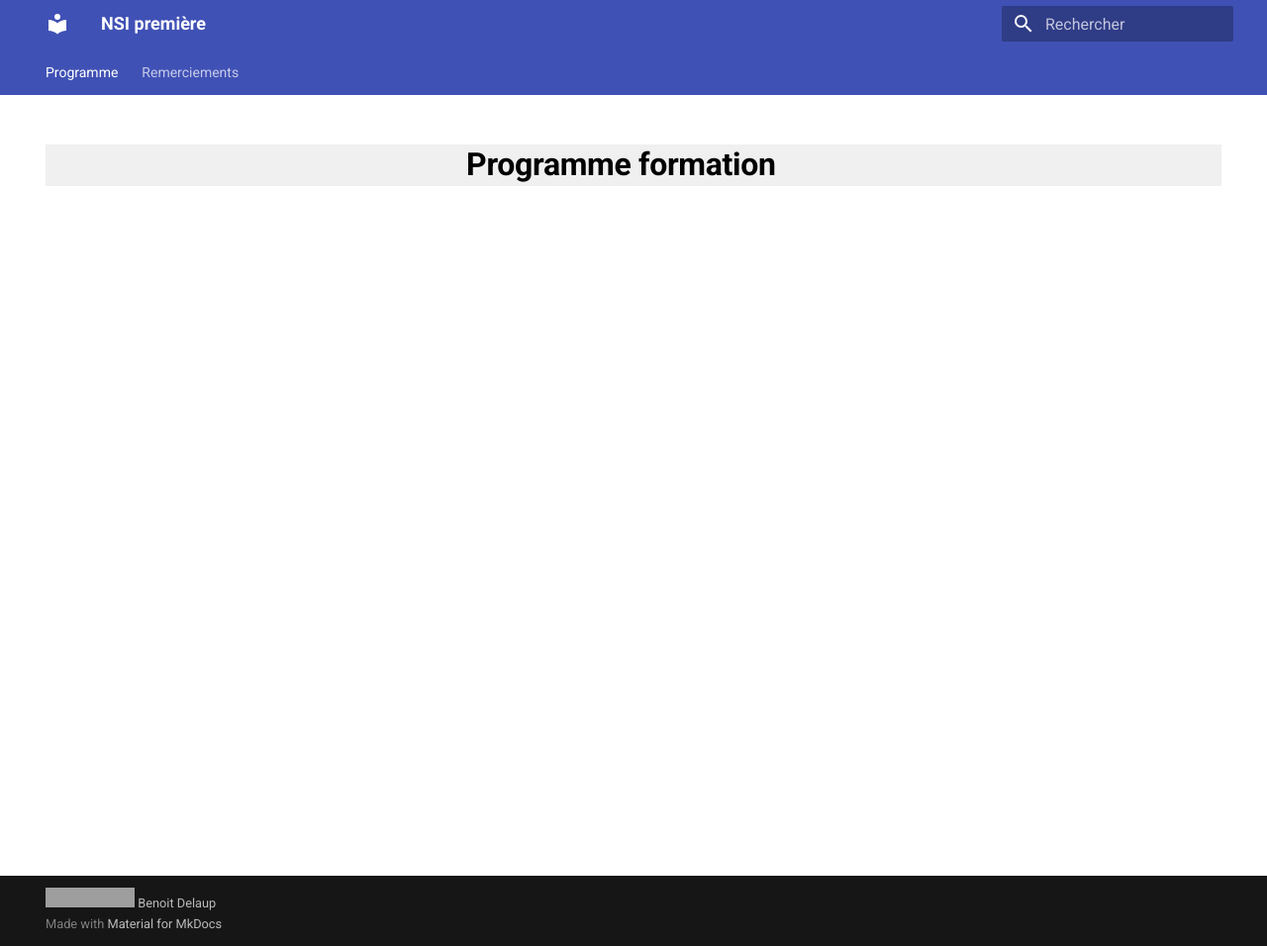
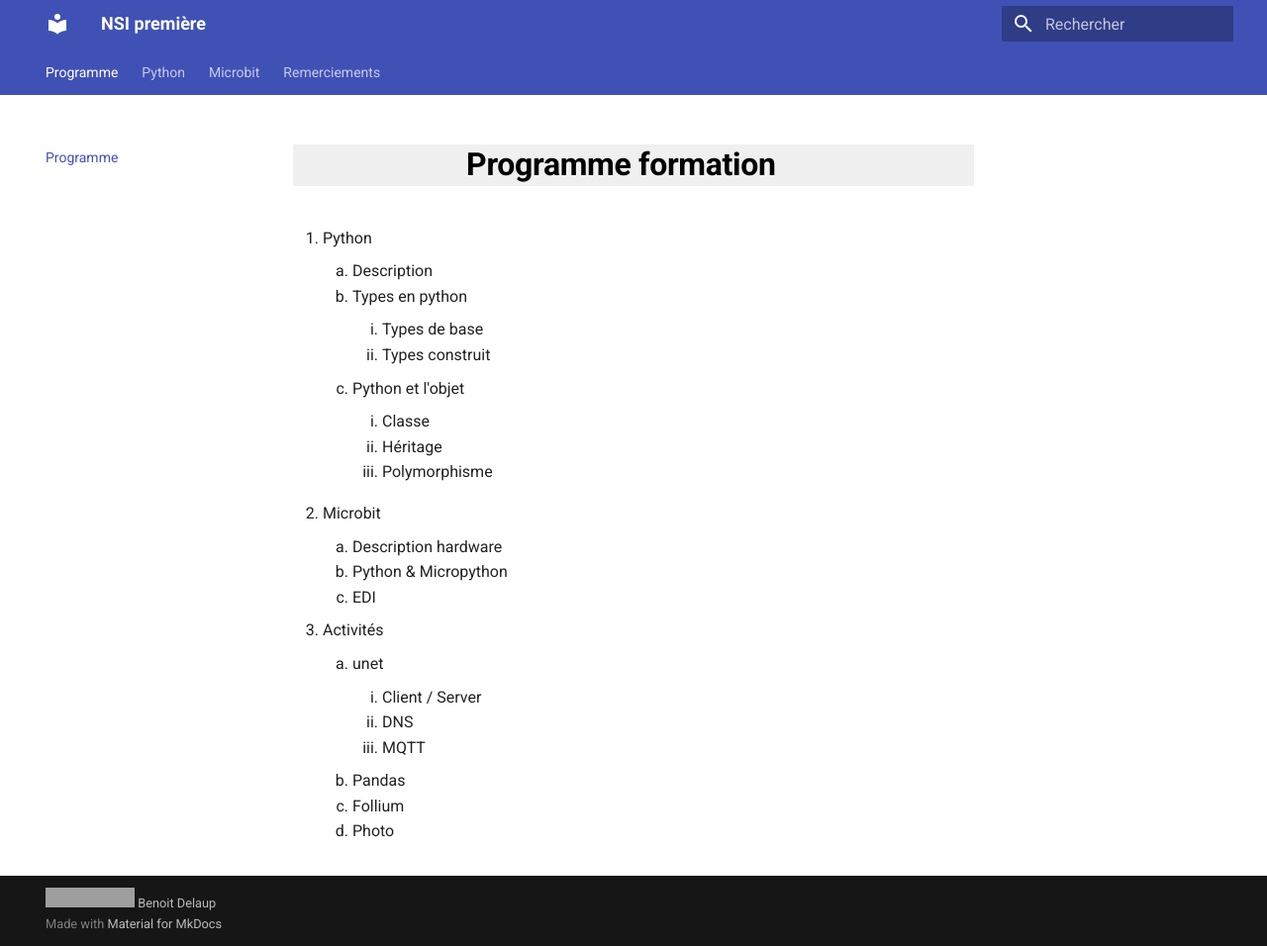
Before and after one commit to bdelaup/Formation-python-snt, an MkDocs documentation site: the page built from docs/index.md, in a window 1280 px wide and 956 px high. Shown: the whole window at 99% size. Built offline with MkDocs 1.6.1 and Material for MkDocs 9.7.7, drawn with Linux system fonts in a browser that asks for light colours; comment, search, counter and statistics services are not loaded; grey boxes are pictures that could not be loaded.

Commit message:
Généralite et types

```diff
--- a/docs/index.md
+++ b/docs/index.md
@@ -1,7 +1,29 @@
----
-hide:
-  - navigation
-  - toc
----
+<!-- ---
+# hide:
+#   - navigation
+#   - toc
+--- -->
 
 # Programme formation
+
+1. Python
+	1. Description
+	2. Types en python
+		1. Types de base
+		2. Types construit
+	3. Python et l'objet
+		1. Classe
+		2. Héritage
+		3. Polymorphisme
+2. Microbit
+	1. Description hardware
+	2. Python & Micropython
+	3. EDI
+3. Activités
+	1. unet
+		1. Client / Server
+		2. DNS
+		3. MQTT
+	2. Pandas
+	3. Follium
+	4. Photo
--- /dev/null
+++ b/docs/site-styles/code.css
@@ -0,0 +1,3 @@
+:root > * {
+    --md-code-hl-comment-color: #29973b;
+  }
--- a/docs/site-styles/formatting.css
+++ b/docs/site-styles/formatting.css
@@ -31,5 +31,5 @@
     .md-typeset pre, .md-typeset ul {
         margin-bottom: 1em;
         margin-top: 0em;
-      }
+    }
 }
--- a/mkdocs.yml
+++ b/mkdocs.yml
@@ -22,6 +22,7 @@ theme:
       - navigation.tabs
       - navigation.top
       - navigation.sections
+      - content.code.copy
 
 
     # logo: site-img/nsi_light.png
@@ -50,6 +51,14 @@ theme:
 nav:
 
   - Programme : index.md
+  - Python :
+    - python_generalite.md
+    - python_type.md
+    - python_objet.md
+  - Microbit :
+    - Description HW : mb_description.md
+    - Micropython : mb_upy.md
+    - Outils : mb_outils.md
 
   - Remerciements: remerciements.md
 
@@ -57,6 +66,7 @@ extra_css:
     - site-styles/table.css
     - site-styles/admonitions.css
     - site-styles/formatting.css
+    - site-styles/code.css
 
 # extra_javascript:
 #   - https://cdn.jsdelivr.net/gh/rod2ik/cdn@main/mkdocs/javascripts/mkdocs-graphviz.js
```
Also changed, not shown: docs/python_generalite.md (added, +117 -0 lines), docs/python_objet.md (added, +12 -0 lines), docs/python_type.md (added, +287 -0 lines), docs/img/interpreteur.drawio.png (added), docs/img/interpreteur_mpy.drawio.png (added), docs/img/interpreteur_python.png (added), docs/img/microbit-back.png (added), docs/img/microbit-connector.png (added), docs/img/microbit-front.png (added), docs/img/micropython_archi.drawio.png (added), overrides/dummy.txt (added), 2 other files.
